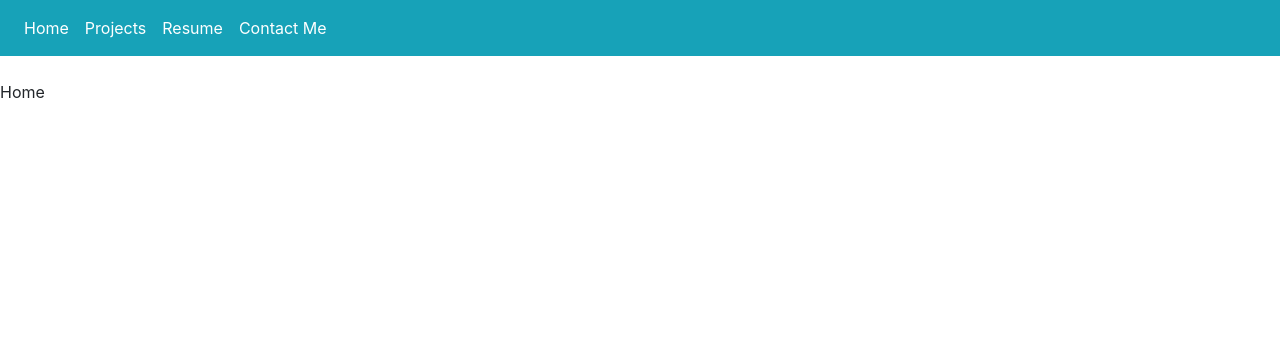
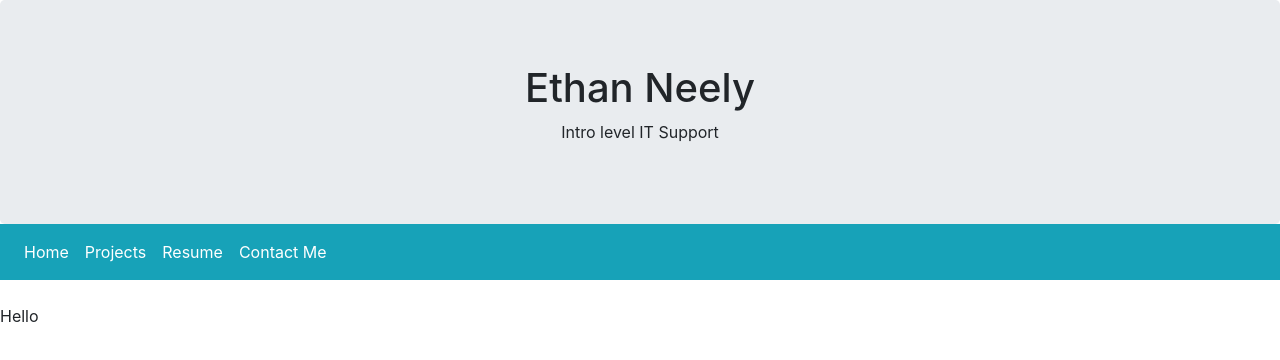
Before and after one commit to EthanLNeely/Portfolio, a plain HTML site: page Portfolio/src/index.html in a window 1280 px wide. Drawn offline with nearby package versions, Linux system fonts and the light colour scheme.

Commit message:
added jumbotron to index

```diff
--- a/Portfolio/src/index.html
+++ b/Portfolio/src/index.html
@@ -10,6 +10,12 @@
         <script src="https://maxcdn.bootstrapcdn.com/bootstrap/4.5.2/js/bootstrap.min.js"></script>
     </head>
     <body>
+
+        <div class="jumbotron text-center" style="margin-bottom:0">
+            <h1>Ethan Neely</h1>
+            <p>Intro level IT Support</p>
+        </div>
+
         <nav class="navbar navbar-expand-sm bg-info">
             <ul class="navbar-nav">
                 <li class="nav-item">
@@ -27,6 +33,6 @@
             </ul>
         </nav>
         <br>
-        Home
+        Hello
     </body>
 </html>
```
Also changed, not shown: 1 other file.
